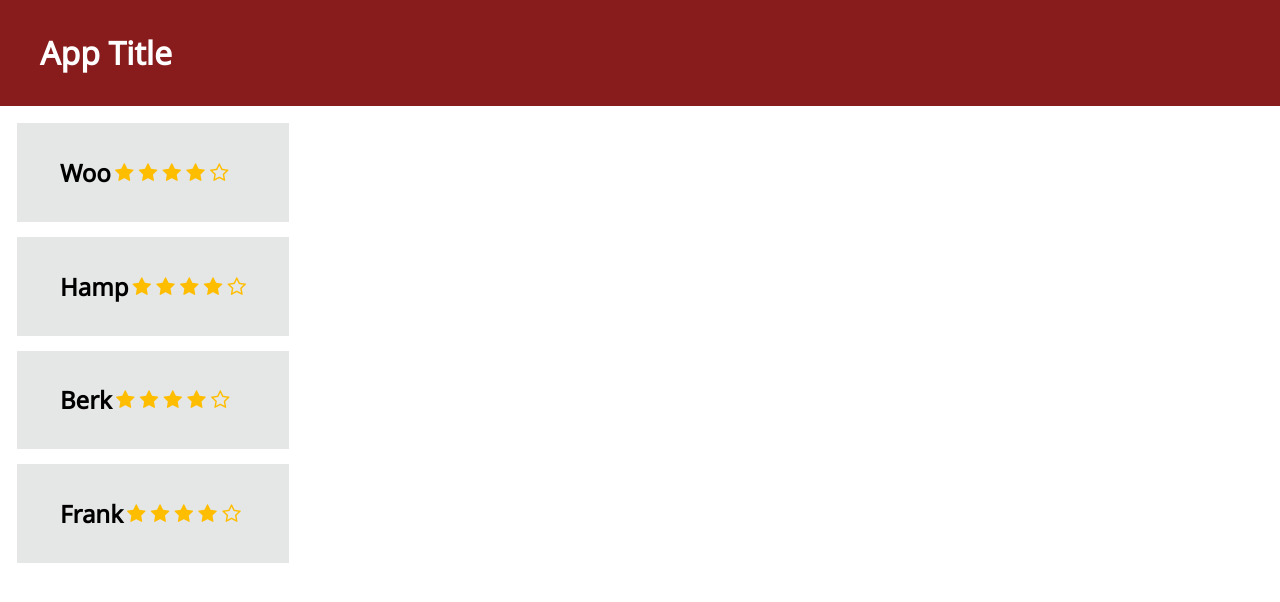
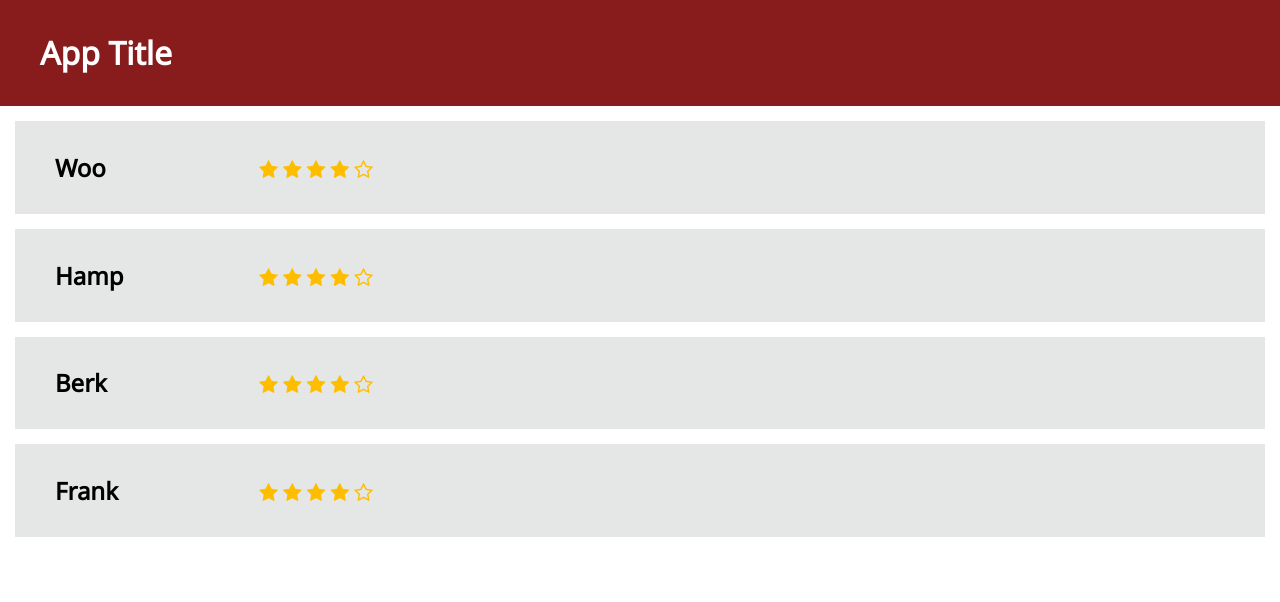
Before and after one commit to UnaryPlus/hackumass2023, a Flask app: page / in a window 1280 px wide. Shown: the top 602 px of the page. Run offline with Flask 2, Linux system fonts and the light colour scheme; a database or web service that is not in the repository returns one stand-in record (values such as "Sample title").

Commit message:
update site

```diff
--- /dev/null
+++ b/templates/comments.html
@@ -0,0 +1,5 @@
+{% extends "layout.html" %}
+
+{% block title %}
+  {{ dc | title }}
+{% endblock %}
--- a/templates/index.html
+++ b/templates/index.html
@@ -5,18 +5,12 @@
 {% endblock %}
 
 {% block main %}
-  <div id="dclist-container">
-    <table id="dclist">
-      {% for dc in dcs %}
-        <tr class="dcbar">
-          <td class="dcname">
-            <h2>{{ dc["name"] | title }}</h2>
-          </td>
-          <td>
-            {{ stars(dc["avg_stars"], "stars-large") }}
-          </td>
-        </tr>
-      {% endfor %}
-    </table>
+  <div id="dclist">
+    {% for dc in dcs %}
+      <a class="dcbar" href="/dc/{{ dc['name'] }}">
+        <h2>{{ dc["name"] | title }}</h2>
+        {{ stars(dc["avg_stars"], "stars-large") }}
+      </a>
+    {% endfor %}
   </div>
 {% endblock %}
--- a/templates/layout.html
+++ b/templates/layout.html
@@ -1,5 +1,5 @@
 {% macro stars(x, size) %}
-  <span class="{{ size }}">
+  <span class="stars {{ size }}">
     <span class="fa fa-star"></span>
     {% for n in range(1, 5) %}
       <span class="fa {% if x >= n + 0.75 %} fa-star {% elif x >= n + 0.25 %} fa-star-half-o {% else %} fa-star-o {% endif %}"></span>
```
